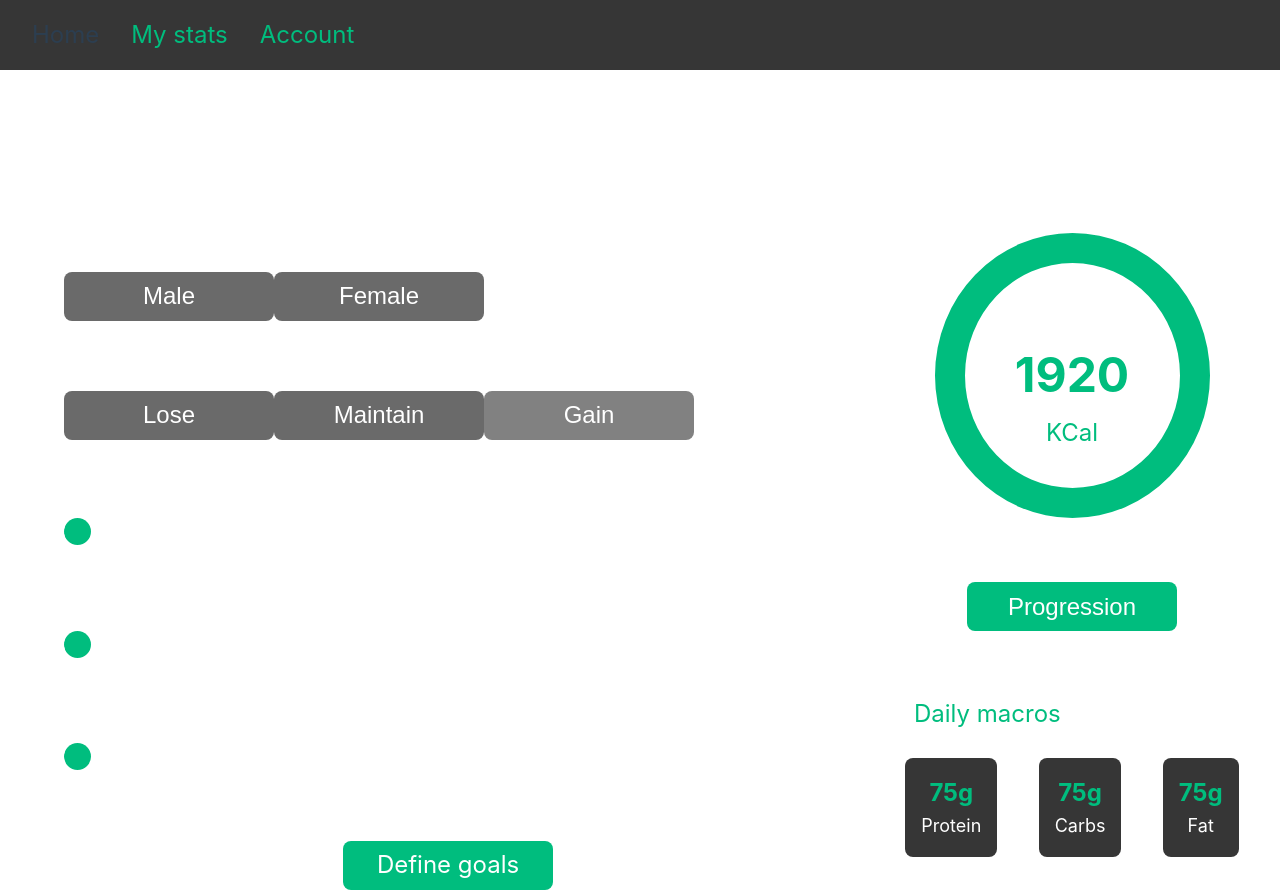
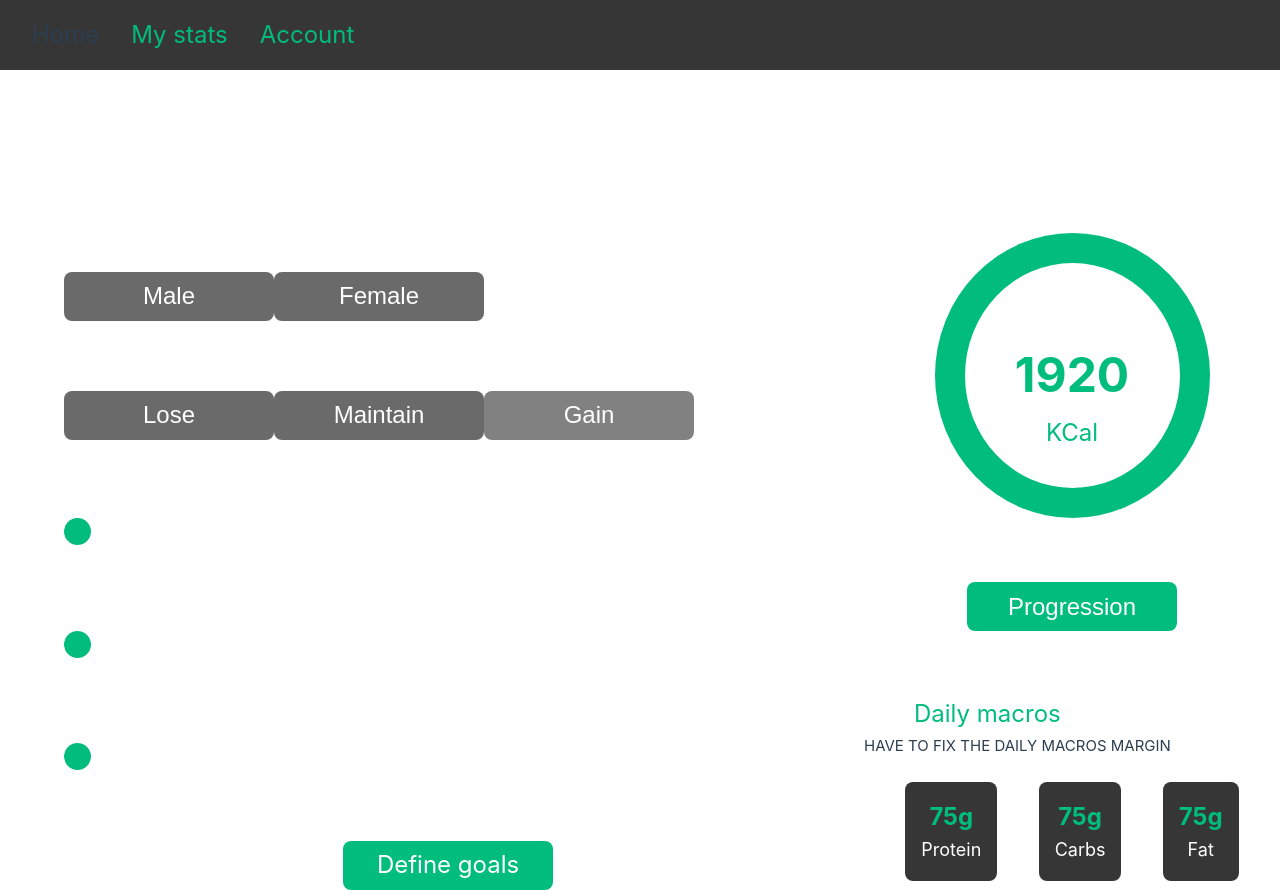
Before and after one commit to youssefdrif/FitnessWebApp, a Vue app: page / in a window 1280 px wide. Built offline with nearby package versions, Linux system fonts and the light colour scheme.

Commit message:
added text for fix

```diff
--- a/src/components/TheWelcome.vue
+++ b/src/components/TheWelcome.vue
@@ -63,6 +63,7 @@
         <button class="button">Progression</button>
       </div>
       <p class="macros-text">Daily macros</p>
+	  HAVE TO FIX THE DAILY MACROS MARGIN
       <div>
         <div class="carbs-container">
           <div class="protein">
```
